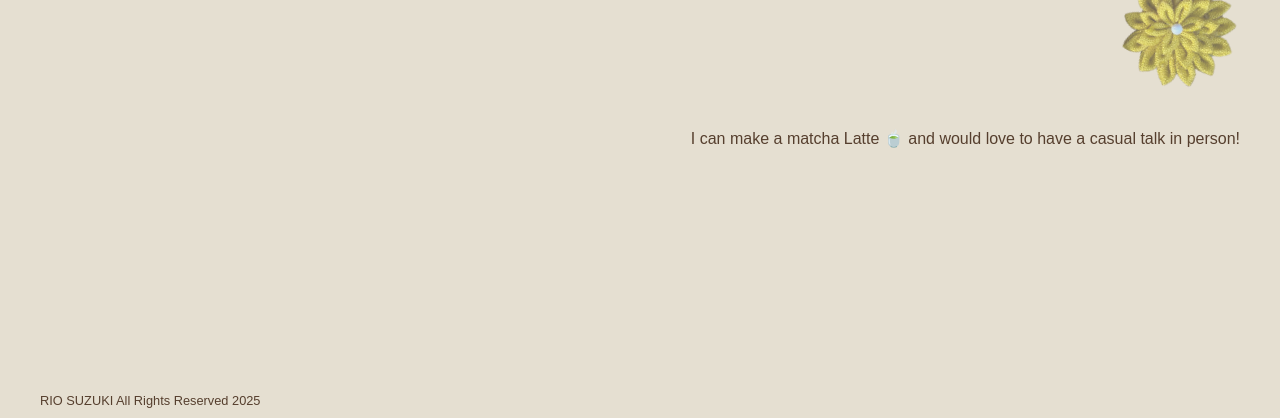
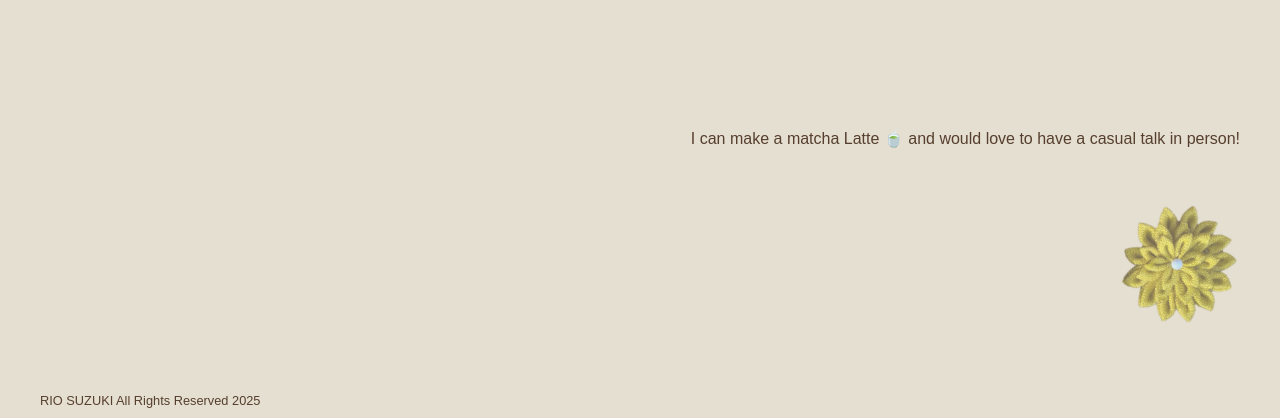
Before and after one commit to rinkun555/portfolio, a PHP site: page / in a window 1280 px wide. Shown: the part 5815-6233 px from the top of the page. Run offline with PHP 8.4, Linux system fonts and the light colour scheme; some web fonts are replaced.

Commit message:
flower fix

```diff
--- a/index.html
+++ b/index.html
@@ -323,6 +323,9 @@
 
 
         <footer>
+            <a href="https://www.instagram.com/tsumami_cph/" class="flower-link" aria-label="Special link">
+                <img src="img/flower.png" alt="Decorative flower" class="rotating-flower">
+            </a>
             <p class="accent-text">I can make a matcha Latte 🍵 and would love to have a casual talk in person!</p>
             <p class="copyright">RIO SUZUKI All Rights Reserved 2025</p>
         </footer>
--- a/styles.css
+++ b/styles.css
@@ -191,21 +191,21 @@ footer {
 		position: relative;
 		z-index: 1;
 }
-footer::before {
-		content: "";
+footer .flower-link {
 		position: absolute;
 		width: 120px;
 		height: 120px;
-		left: 90%;
-		top: 0;
+		right: 0;
+		bottom: 2rem;
 		-webkit-transform: translateY(-50%);
 		        transform: translateY(-50%);
-		background-image: url("img/flower.png");
-		background-size: contain;
-		background-repeat: no-repeat;
-		background-position: center;
+		z-index: 1;
+		display: block;
+}
+footer .rotating-flower {
+		width: 100%;
+		height: 100%;
 		opacity: 0.6;
-		z-index: -1;
 		-webkit-animation: rotateFlower 20s linear infinite;
 		        animation: rotateFlower 20s linear infinite;
 }
@@ -1503,21 +1503,21 @@ body:not(.work-page-common) .images-container .image-column .project-image.small
 /* アニメーションのキーフレーム定義 */
 @-webkit-keyframes rotateFlower {
 		from {
-				-webkit-transform: translateY(-50%) rotate(0deg);
-				        transform: translateY(-50%) rotate(0deg);
+				-webkit-transform: rotate(0deg);
+				        transform: rotate(0deg);
 		}
 		to {
-				-webkit-transform: translateY(-50%) rotate(360deg);
-				        transform: translateY(-50%) rotate(360deg);
+				-webkit-transform: rotate(360deg);
+				        transform: rotate(360deg);
 		}
 }
 @keyframes rotateFlower {
 		from {
-				-webkit-transform: translateY(-50%) rotate(0deg);
-				        transform: translateY(-50%) rotate(0deg);
+				-webkit-transform: rotate(0deg);
+				        transform: rotate(0deg);
 		}
 		to {
-				-webkit-transform: translateY(-50%) rotate(360deg);
-				        transform: translateY(-50%) rotate(360deg);
-		}
-}
+				-webkit-transform: rotate(360deg);
+				        transform: rotate(360deg);
+		}
+}
--- a/styles.scss
+++ b/styles.scss
@@ -222,20 +222,22 @@ footer {
   position: relative;
   z-index: 1;
 
-  &::before {
-    content: '';
+  // フラワーアニメーションリンクのスタイルを追加
+  .flower-link {
     position: absolute;
     width: 120px;
     height: 120px;
-    left: 90%;
-    top: 0;
+    right: 0;
+    bottom: 2rem;
     transform: translateY(-50%);
-    background-image: url('img/flower.png');
-    background-size: contain;
-    background-repeat: no-repeat;
-    background-position: center;
+    z-index: 1;
+    display: block;
+  }
+
+  .rotating-flower {
+    width: 100%;
+    height: 100%;
     opacity: 0.6;
-    z-index: -1;
     animation: rotateFlower 20s linear infinite;
   }
 
@@ -1367,9 +1369,9 @@ body:not(.work-page-common) .images-container {
 /* アニメーションのキーフレーム定義 */
 @keyframes rotateFlower {
   from {
-    transform: translateY(-50%) rotate(0deg);
+    transform: rotate(0deg);
   }
   to {
-    transform: translateY(-50%) rotate(360deg);
+    transform: rotate(360deg);
   }
 }
```
